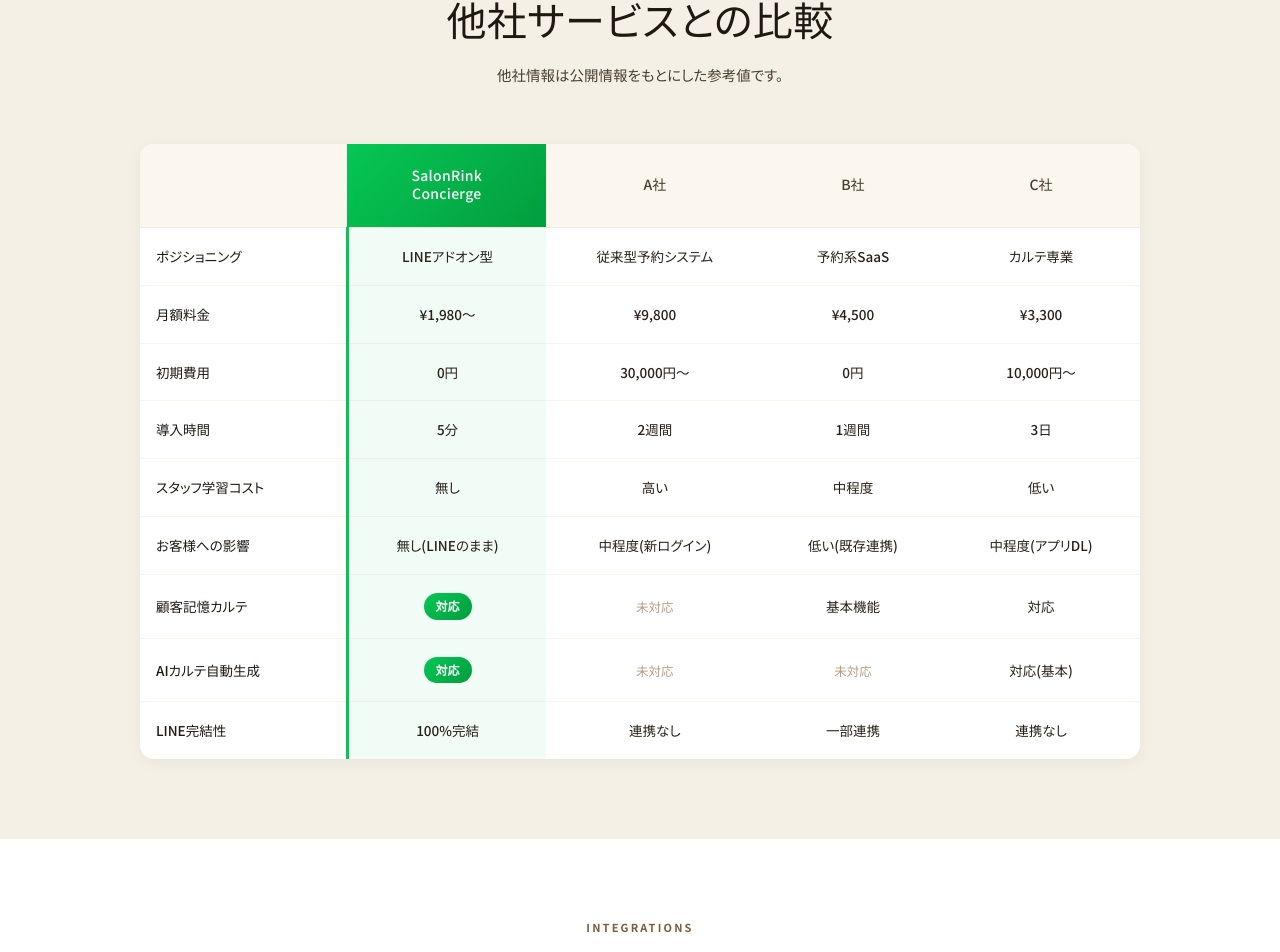
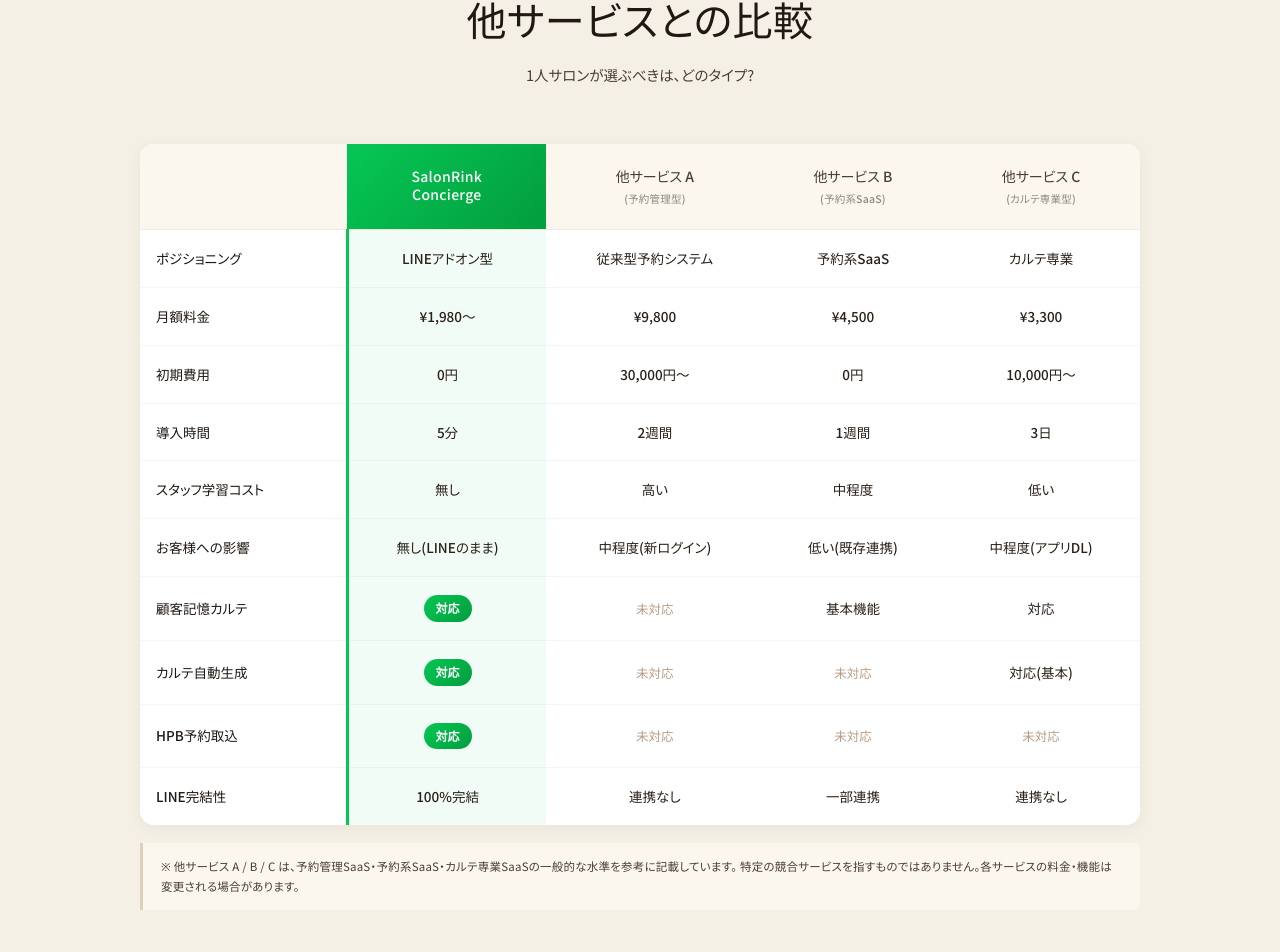
Before and after one commit to okuwabara07-gif/salonrink, a Next.js app: page / in a window 1280 px wide. Shown: the part 10575-11527 px from the top of the page. Built offline with nearby package versions, Linux system fonts and the light colour scheme; no server answers.

Commit message:
feat(lp): Phase 4 - Compare with abstract competitor names + disclaimer

```diff
--- a/features/lp-concierge/LpPage.module.css
+++ b/features/lp-concierge/LpPage.module.css
@@ -357,6 +357,26 @@
 .compareYes { display: inline-flex; align-items: center; justify-content: center; padding: 4px 12px; background: linear-gradient(135deg, #06C755, #039d3d); color: #ffffff; border-radius: 999px; font-size: 12px; font-weight: 700; }
 .compareNo { color: #b89c84; font-size: 12.5px; }
 .compareValue { color: #2a2018; font-weight: 500; }
+.compareThSub {
+  display: block;
+  font-size: 10.5px;
+  font-weight: 500;
+  color: #888a82;
+  margin-top: 3px;
+  letter-spacing: 0.02em;
+}
+.compareDisclaimer {
+  max-width: 1000px;
+  margin: 18px auto 0;
+  padding: 14px 18px;
+  background: #fbf7ef;
+  border-left: 3px solid rgba(184, 149, 100, 0.4);
+  border-radius: 0 6px 6px 0;
+  font-size: 11.5px;
+  line-height: 1.7;
+  color: #4a3d31;
+  letter-spacing: 0.02em;
+}
 
 /* INTEGRATIONS */
 .integrations { background: #ffffff; }
--- a/features/lp-concierge/LpPage.tsx
+++ b/features/lp-concierge/LpPage.tsx
@@ -56,7 +56,8 @@ const COMPARE_ROWS = [
   { feature: 'スタッフ学習コスト', srk: '無し', a: '高い', b: '中程度', c: '低い' },
   { feature: 'お客様への影響', srk: '無し(LINEのまま)', a: '中程度(新ログイン)', b: '低い(既存連携)', c: '中程度(アプリDL)' },
   { feature: '顧客記憶カルテ', srk: '対応', a: '未対応', b: '基本機能', c: '対応' },
-  { feature: 'AIカルテ自動生成', srk: '対応', a: '未対応', b: '未対応', c: '対応(基本)' },
+  { feature: 'カルテ自動生成', srk: '対応', a: '未対応', b: '未対応', c: '対応(基本)' },
+  { feature: 'HPB予約取込', srk: '対応', a: '未対応', b: '未対応', c: '未対応' },
   { feature: 'LINE完結性', srk: '100%完結', a: '連携なし', b: '一部連携', c: '連携なし' },
 ];
 
@@ -758,8 +759,8 @@ export default function LpPage() {
         <div className={styles.sectionInner}>
           <div className={styles.sectionHead}>
             <p className={styles.sectionKicker}>COMPARE</p>
-            <h2 className={styles.sectionTitle}>他社サービスとの比較</h2>
-            <p className={styles.sectionSub}>他社情報は公開情報をもとにした参考値です。</p>
+            <h2 className={styles.sectionTitle}>他サービスとの比較</h2>
+            <p className={styles.sectionSub}>1人サロンが選ぶべきは、どのタイプ?</p>
           </div>
           <div className={styles.compareTableWrap}>
             <table className={styles.compareTable}>
@@ -769,9 +770,9 @@ export default function LpPage() {
                   <th className={styles.compareThSrk}>
                     <span className={styles.compareSrkLabel}>SalonRink<br/>Concierge</span>
                   </th>
-                  <th>A社</th>
-                  <th>B社</th>
-                  <th>C社</th>
+                  <th>他サービス A<br/><span className={styles.compareThSub}>(予約管理型)</span></th>
+                  <th>他サービス B<br/><span className={styles.compareThSub}>(予約系SaaS)</span></th>
+                  <th>他サービス C<br/><span className={styles.compareThSub}>(カルテ専業型)</span></th>
                 </tr>
               </thead>
               <tbody>
@@ -795,6 +796,10 @@ export default function LpPage() {
               </tbody>
             </table>
           </div>
+          <p className={styles.compareDisclaimer}>
+            ※ 他サービス A / B / C は、予約管理SaaS・予約系SaaS・カルテ専業SaaSの一般的な水準を参考に記載しています。
+            特定の競合サービスを指すものではありません。各サービスの料金・機能は変更される場合があります。
+          </p>
         </div>
       </section>
 
```
